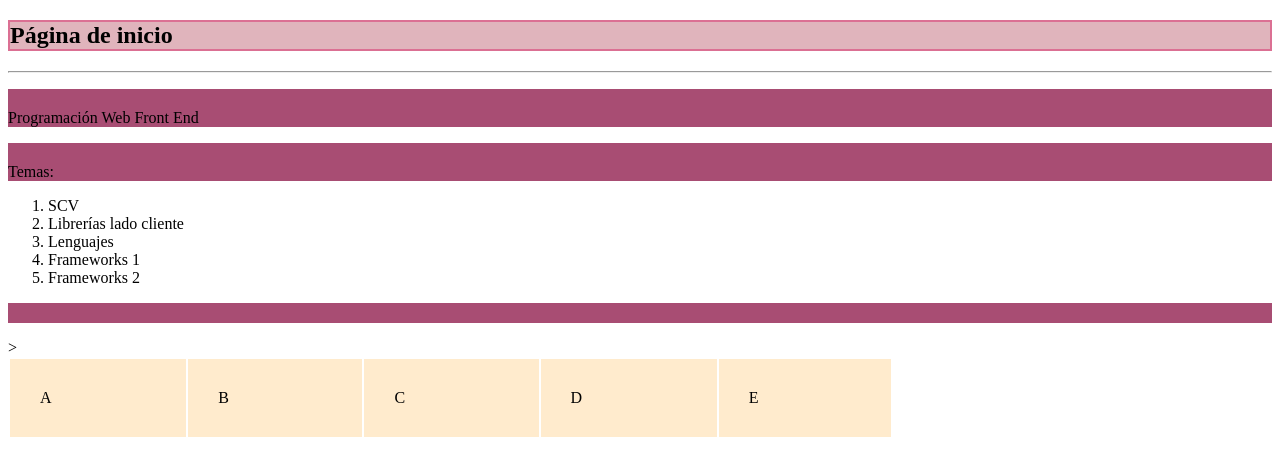
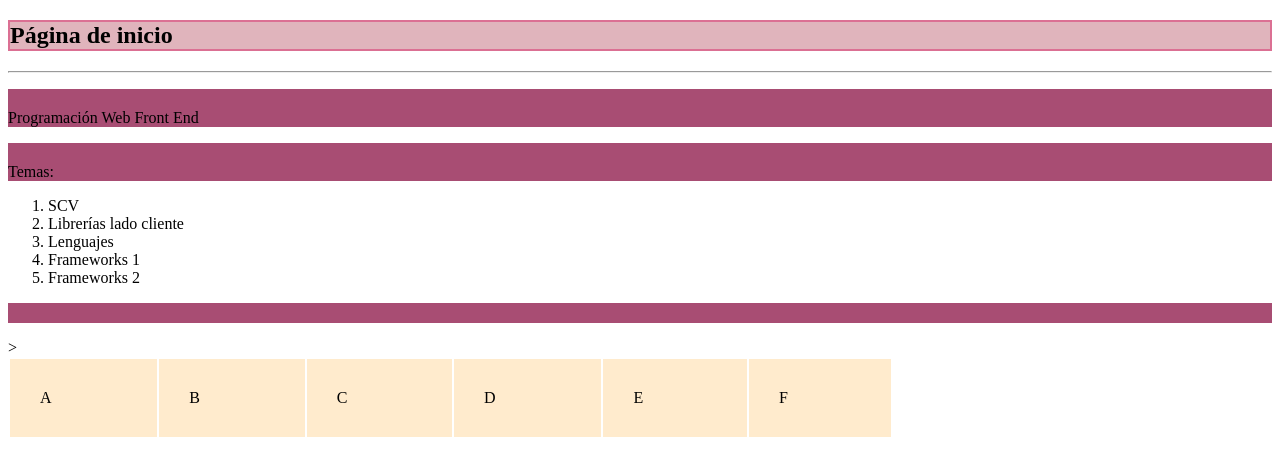
Before and after one commit to AnaMiramontes/PROYECTOS-FRONTEND, a plain HTML site: page index.html in a window 1280 px wide. Shown: the top 452 px of the page. Drawn offline with Linux system fonts and the light colour scheme.

Commit message:
index.html

```diff
--- a/index.html
+++ b/index.html
@@ -30,6 +30,7 @@
             <td>C</td>
             <td>D</td>
             <td>E</td>
+            <td>F</td>
         </tr>
     </table>
 
```
